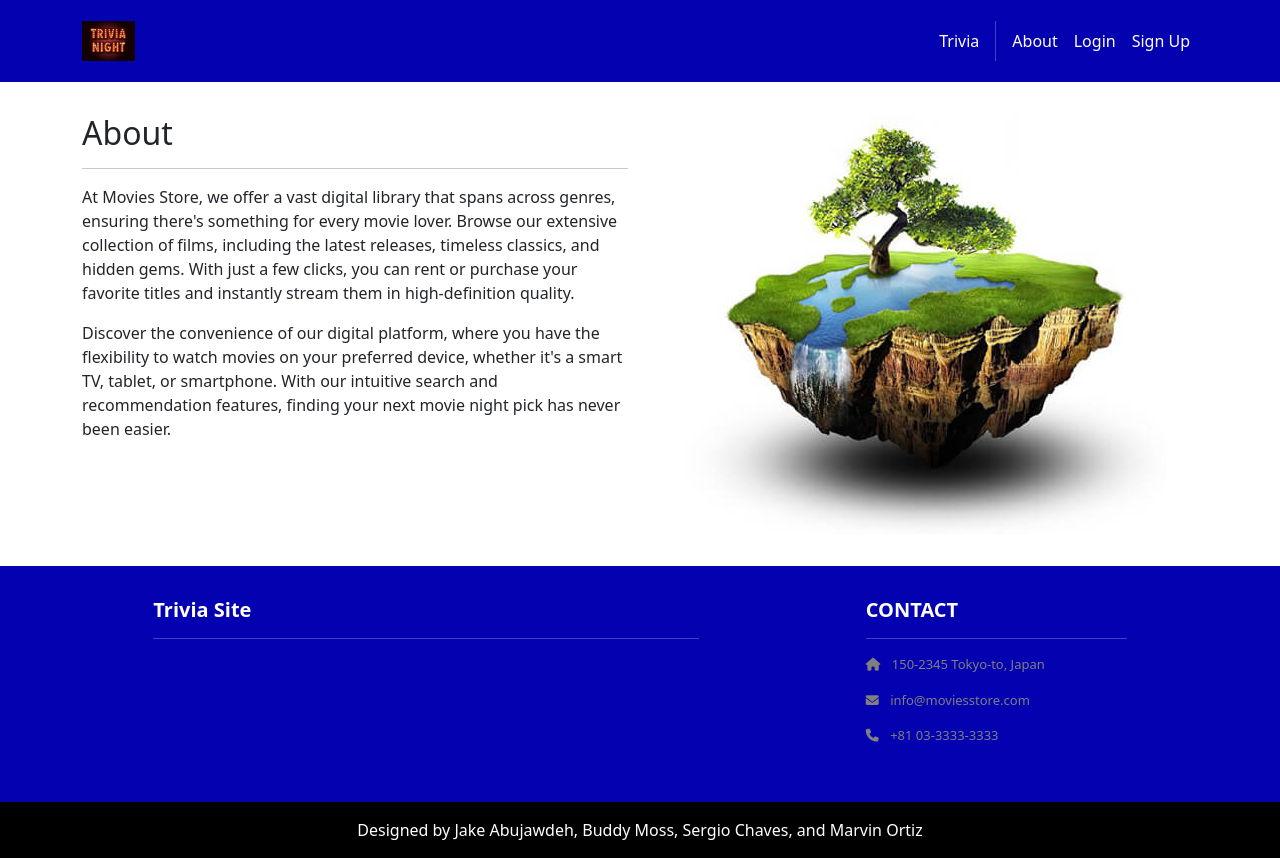
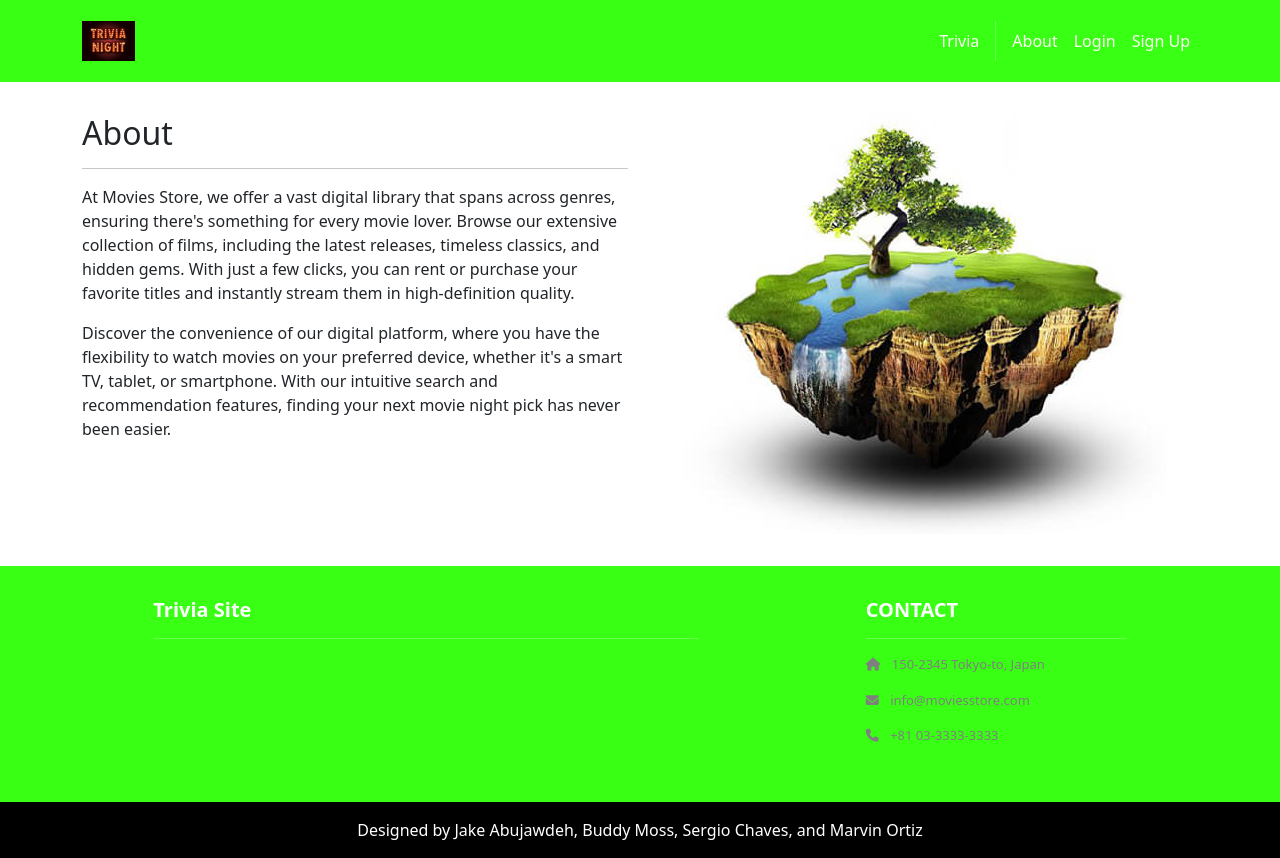
Before and after one commit to MarvinCO405/Trivia, a Django app: template home/templates/home/about.html in a window 1280 px wide. Run offline with Django 5.2, Linux system fonts and the light colour scheme; the template is opened without the code that fills it, so the values that code supplies are empty; some libraries are stand-ins or nearby versions.

```diff
--- a/GTMovieStore/static/css/style.css
+++ b/GTMovieStore/static/css/style.css
@@ -13,11 +13,11 @@
 
 
   .bg-dark {
-    background-color: #0401b1 !important;
+    background-color: #39FF14 !important;
   }
 
   .ms-footer {
-    background-color: #0401b1;
+    background-color: #39FF14;
     flex-shrink: 0;
   }
 
--- a/home/urls.py
+++ b/home/urls.py
@@ -1,5 +1,6 @@
 from django.urls import path
 from .import views
+
 urlpatterns = [
     path('', views.index, name='home.index'),
     path('about', views.about, name='home.about')
```
Also changed, not shown: home/views.py (+0 -15 lines), db.sqlite3.
